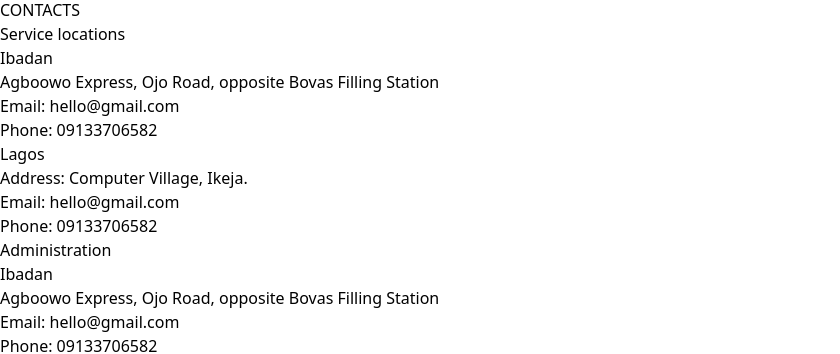
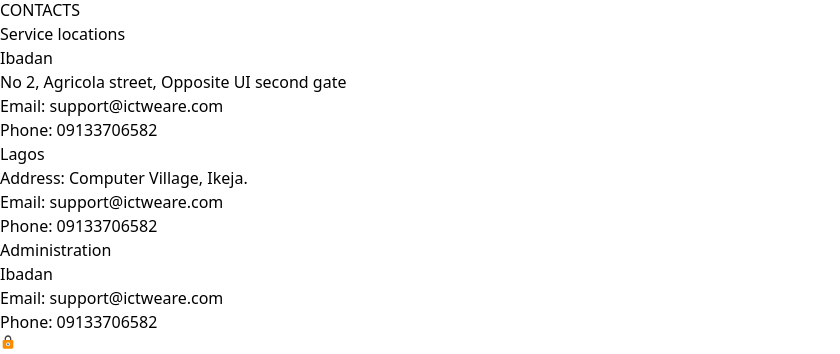
Before and after one commit to Ayo-Adedeji/serviceis, a React (Vite) app: page / in a window 1280 px wide. Shown: the part 2476-2830 px from the top of the page, without its empty margins (0-840 px from the left). Built offline with nearby package versions, Linux system fonts and the light colour scheme.

Commit message:
new commit

```diff
--- a/src/components/Contacts.jsx
+++ b/src/components/Contacts.jsx
@@ -14,12 +14,12 @@ const Contacts = () => {
             <div className='flex flex-col items-center'>
                 <h1 className='font-bold text-2xl mb-7'>Service locations</h1>
                 <h1 className='font-semibold text-xl mb-2'>Ibadan</h1>
-                <p>Agboowo Express, Ojo Road, opposite Bovas Filling Station</p>
-                <p>Email: hello@gmail.com</p>
+                <p>No 2, Agricola street, Opposite UI second gate</p>
+                <p>Email: support@ictweare.com</p>
                 <p>Phone: 09133706582</p>
                  <h1 className='mt-10 font-semibold text-xl mb-2'>Lagos</h1>
                 <p>Address: Computer Village, Ikeja.</p>
-                <p>Email: hello@gmail.com</p>
+                <p>Email: support@ictweare.com</p>
                 <p>Phone: 09133706582</p>
             </div>
 
@@ -29,8 +29,8 @@ const Contacts = () => {
     <div className='flex flex-col items-center'>
         <h1 className='font-bold text-2xl mb-7'>Administration</h1>
           <h1 className='font-semibold text-xl mb-2'>Ibadan</h1>
-                <p>Agboowo Express, Ojo Road, opposite Bovas Filling Station</p>
-                <p>Email: hello@gmail.com</p>
+                {/* <p>Agboowo Express, Ojo Road, opposite Bovas Filling Station</p> */}
+                <p>Email: support@ictweare.com</p>
                 <p>Phone: 09133706582</p>
                 {/* <p>Company ccode: 123456</p>
                  <h1 className='mt-10 font-semibold text-xl '>Access Bank</h1>
```
Also changed, not shown: 1 other file (tests, documents, lock files or other folders).
